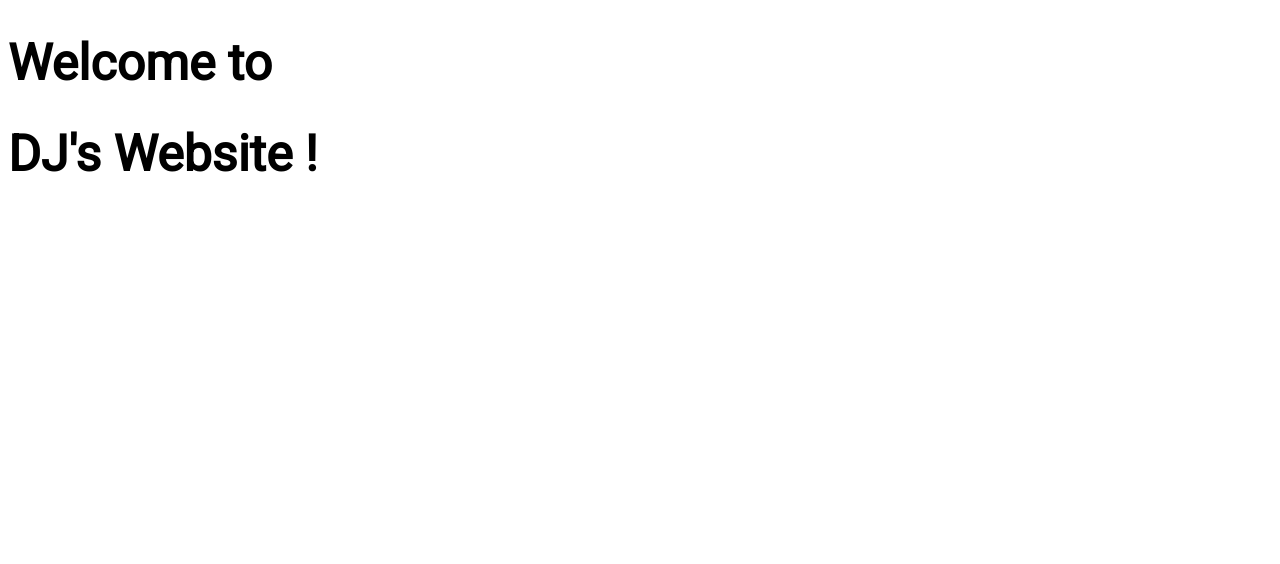
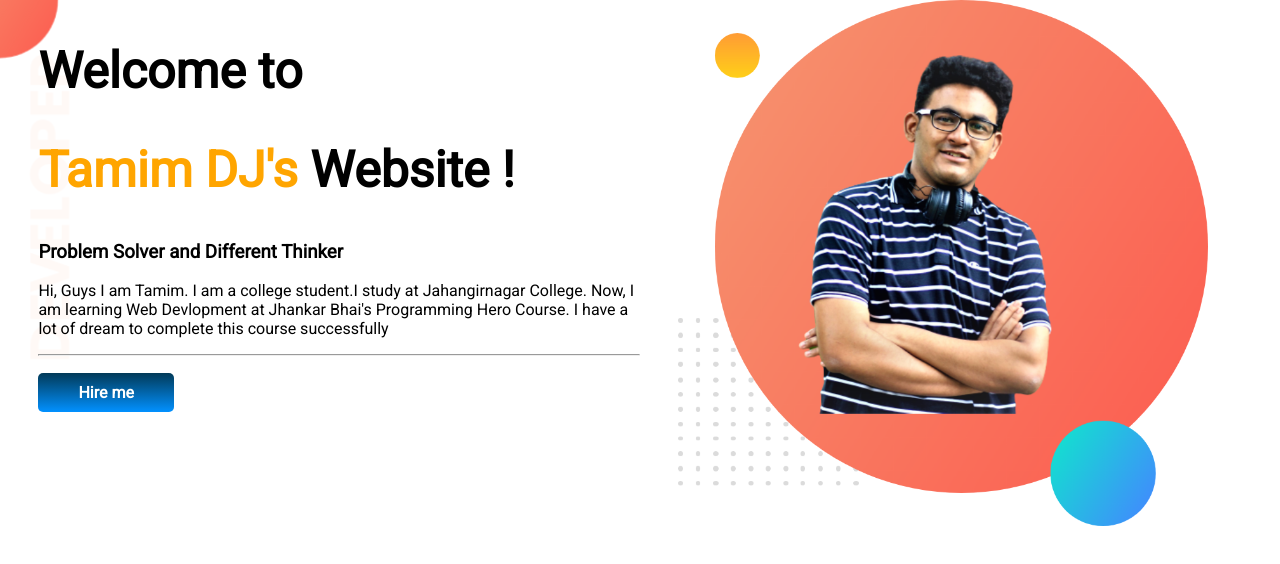
Before and after one commit to Tamim0133/my-portfolio, a plain HTML site: page index.html in a window 1280 px wide. Drawn offline with Linux system fonts and the light colour scheme.

Commit message:
second commit

```diff
--- a/index.html
+++ b/index.html
@@ -1,5 +1,6 @@
 <!DOCTYPE html>
 <html lang="en">
+
 <head>
     <meta charset="UTF-8">
     <meta http-equiv="X-UA-Compatible" content="IE=edge">
@@ -10,9 +11,24 @@
     <link href="https://fonts.googleapis.com/css2?family=Roboto&display=swap" rel="stylesheet">
     <link rel="stylesheet" href="style.css">
 </head>
+
 <body>
-    <h1>Welcome to </h1>
-    <h1>DJ's Website ! </h1>
+    <section class="top-banner">
+        <div class="half-width">
+            <h1>Welcome to </h1>
+            <h1><span class="orange"> Tamim DJ's </span> Website !</h1>
+            <h3>Problem Solver and Different Thinker</h3>
+            <p>Hi, Guys I am Tamim. I am a college student.I study at Jahangirnagar College. Now, I am learning Web
+                Devlopment at Jhankar Bhai's Programming Hero Course.
+                I have a lot of dream to complete this course successfully</p>
+            <hr>
+            <br>
+            <a class="link-button" target="_blank" href="https://www.facebook.com/tamimdewan.hemel">Hire me</a>
+        </div>
+        <div class="half-width"> <img src="images/my-bg01.png" alt="my_profile"></div>
+
+    </section>
 
 </body>
+
 </html>
--- a/style.css
+++ b/style.css
@@ -1,3 +1,19 @@
 body{font-family: 'Roboto', sans-serif;
+    margin: 0%;
 }
 h1{font-size: 50px;}
+.orange{color: orange;}
+section{display: flex;}
+.half-width{width: 50%;
+padding-left: 3%;}
+.half-width img{width: 88%;}
+.link-button{text-decoration: none;
+padding: 10px 40px;
+border-radius: 5px;
+color: white;
+font-weight: 700;
+background-image: linear-gradient(#023a58,#0291ff);
+
+}
+.top-banner{background-image: url(images/top-banner.png);
+background-repeat: no-repeat;}
```
